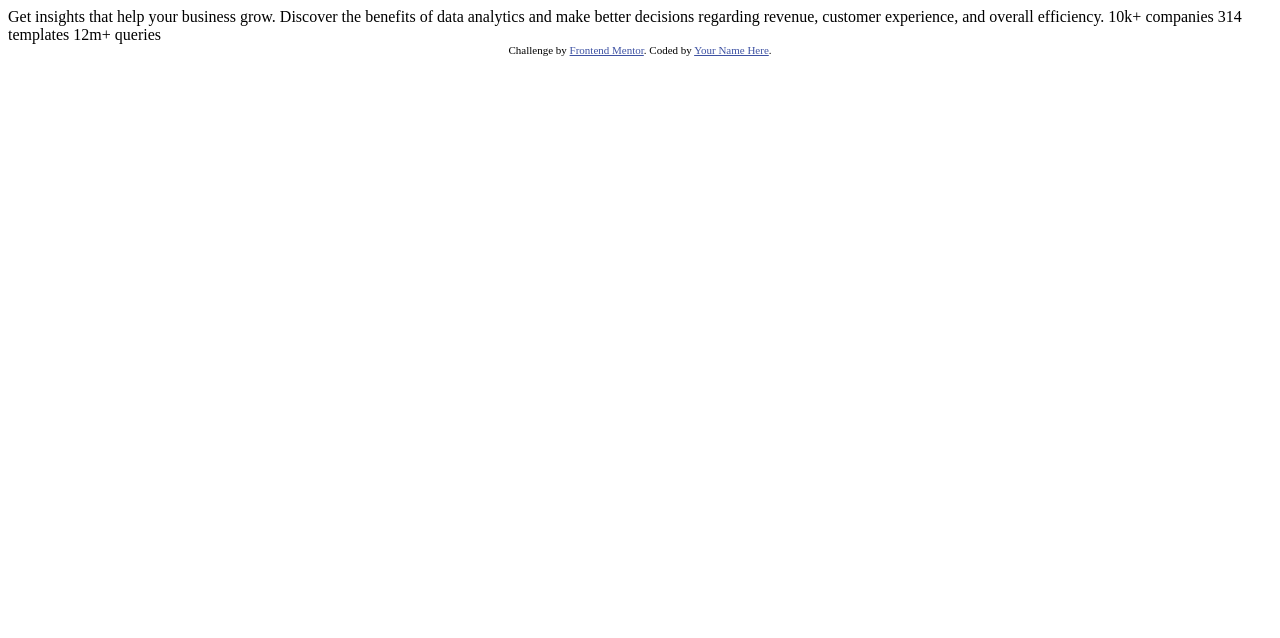
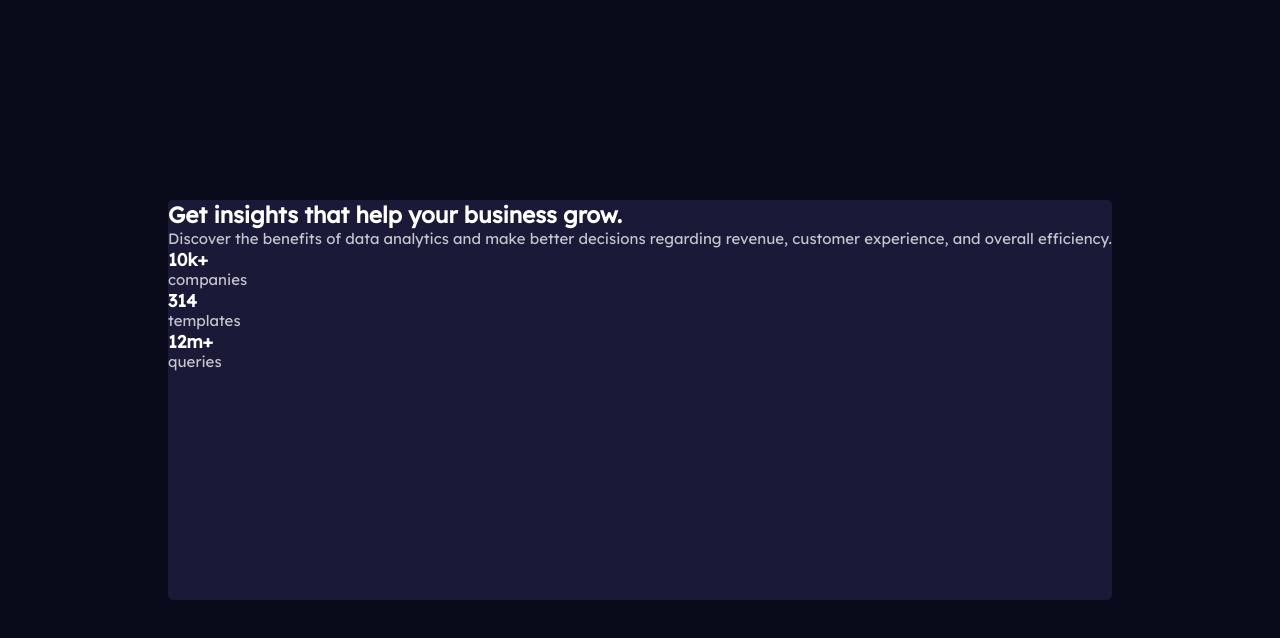
Before and after one commit to itsjcsionelo/previewcard, a plain HTML site: page index.html in a window 1280 px wide. Drawn offline with Linux system fonts and the light colour scheme.

Commit message:
Add files via upload

```diff
--- /dev/null
+++ b/css/sass/abstracts/_functions.scss
@@ -0,0 +1,11 @@
+/////////////////////////////////////////
+//COLOR
+@function c($name) {
+    @return map-get($colors, $name);
+}
+
+/////////////////////////////////////////
+//BREAKPOINT
+@function b($size) {
+    @return map-get($breakpoints, $size);
+}
--- /dev/null
+++ b/css/sass/abstracts/_mixins.scss
@@ -0,0 +1 @@
+//This file you will create your mixins inside of the project
--- /dev/null
+++ b/css/sass/abstracts/_variables.scss
@@ -0,0 +1,14 @@
+$breakpoints: ( //
+    mobile: 375px,
+    desktop: 1440px,
+);
+
+$colors: ( //
+    main-primary: #090b1a,
+    card-primary: #1b1938,
+    accent: #aa5cdb,
+
+    main-heading: #ffffff,
+    main-paragraph: #ffffffbf,
+    stat-heading: #ffffff99,
+);
--- /dev/null
+++ b/css/sass/base/_reset.scss
@@ -0,0 +1,14 @@
+*,
+*::before,
+*::after {
+    margin: 0;
+    padding: 0;
+    box-sizing: border-box;
+}
+
+body {
+    min-height: 100vh;
+    display: grid;
+    place-content: center;
+    background-color: c(main-primary);
+}
--- /dev/null
+++ b/css/sass/base/_typography.scss
@@ -0,0 +1,17 @@
+html {
+    font-size: 62.5%;
+}
+
+body {
+    font-size: 1.5rem;
+    font-family: "Lexend Deca", sans-serif;
+
+    p {
+        color: c(main-paragraph);
+    }
+
+    h2,
+    h3 {
+        color: c(main-heading);
+    }
+}
--- /dev/null
+++ b/css/sass/main.scss
@@ -0,0 +1,11 @@
+@import url(https://fonts.googleapis.com/css?family=Inter:400,700);
+@import url(https://fonts.googleapis.com/css?family=Lexend+Deca:400);
+
+@import './abstracts/variables';
+@import './abstracts/functions';
+@import './abstracts/mixins';
+
+@import './base/reset';
+@import './base/typography';
+
+@import './pages/home';
--- /dev/null
+++ b/css/sass/pages/_home.scss
@@ -0,0 +1,5 @@
+.card {
+    background-color: c(card-primary);
+    border-radius: .5rem;
+    height: 50vh;
+}
--- a/index.html
+++ b/index.html
@@ -1,33 +1,55 @@
 <!DOCTYPE html>
 <html lang="en">
+
 <head>
+
   <meta charset="UTF-8">
-  <meta name="viewport" content="width=device-width, initial-scale=1.0"> <!-- displays site properly based on user's device -->
+  <meta http-equiv="X-UA-Compatible" content="IE=edge">
+  <meta name="viewport" content="width=device-width, initial-scale=1.0">
+  <meta name="description" content="">
+  <meta name="robots" content="index,follow">
 
-  <link rel="icon" type="image/png" sizes="32x32" href="./images/favicon-32x32.png">
+  <link rel="stylesheet" href="css/sass/main.css">
+  <link rel="shortcut icon" href="./images/favicon-32x32.png" type="image/x-icon">
+  <title>Stats Preview Card</title>
 
-  <title>Frontend Mentor | Stats preview card component</title>
+</head>
 
-  <!-- Feel free to remove these styles or customise in your own stylesheet 👍 -->
-  <style>
-    .attribution { font-size: 11px; text-align: center; }
-    .attribution a { color: hsl(228, 45%, 44%); }
-  </style>
-</head>
 <body>
 
-  Get insights that help your business grow.
+  <content class="card">
 
-  Discover the benefits of data analytics and make better decisions regarding revenue, customer
-  experience, and overall efficiency.
+    <section class="card__details">
+      <h2>Get insights that help your business grow.</h2>
+      <p>
+        Discover the benefits of data analytics and make better decisions regarding revenue, customer experience, and overall efficiency.
+      </p>
 
-  10k+ companies
-  314 templates
-  12m+ queries
+      <div class="card__details--stat">
 
-  <div class="attribution">
-    Challenge by <a href="https://www.frontendmentor.io?ref=challenge" target="_blank">Frontend Mentor</a>.
-    Coded by <a href="#">Your Name Here</a>.
-  </div>
+        <div class="card__details--stat-companies">
+          <h3>10k+</h3>
+          <p>companies</p>
+        </div>
+
+        <div class="card__details--stat-templates">
+          <h3>314</h3>
+          <p>templates</p>
+        </div>
+
+        <div class="card__details--stat-queries">
+          <h3>12m+</h3>
+          <p>queries</p>
+        </div>
+
+      </div>
+
+    </section>
+
+    <section class="card__image"></section>
+
+  </content>
+
 </body>
+
 </html>
```
Also changed, not shown: css/sass/main.css (added), 1 other file.
